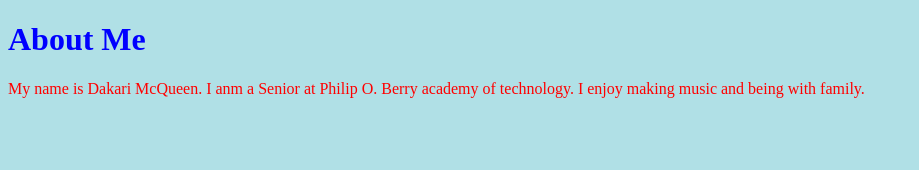
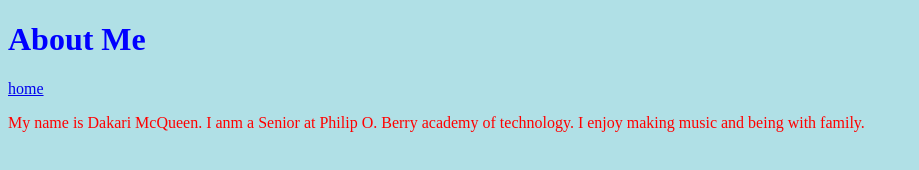
Before and after one commit to Dakari123/dakarimcqueen.github.io, a plain HTML site: page about.html in a window 1280 px wide. Shown: the whole page, without its empty margins (0-919 px from the left). Drawn offline with Linux system fonts and the light colour scheme.

Commit message:
Update about.html

```diff
--- a/about.html
+++ b/about.html
@@ -10,6 +10,8 @@ p    {color: red;}
 <body>
 
 <h1>About Me</h1>
+  <p><a href="index.html">home</a></p>
+
 <p> My name is Dakari McQueen. I anm a Senior at Philip O. Berry academy of technology. I enjoy making music and being with family. </p>
 
 </body>
```
